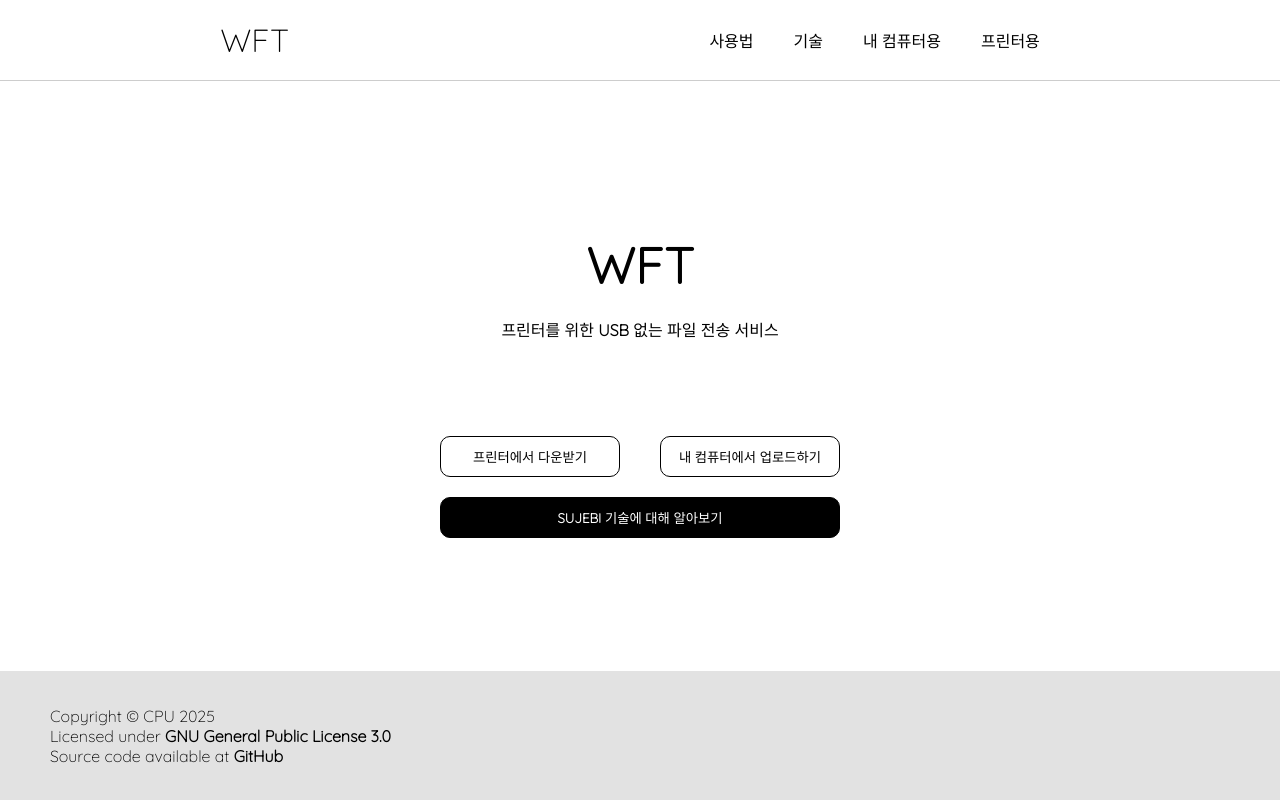
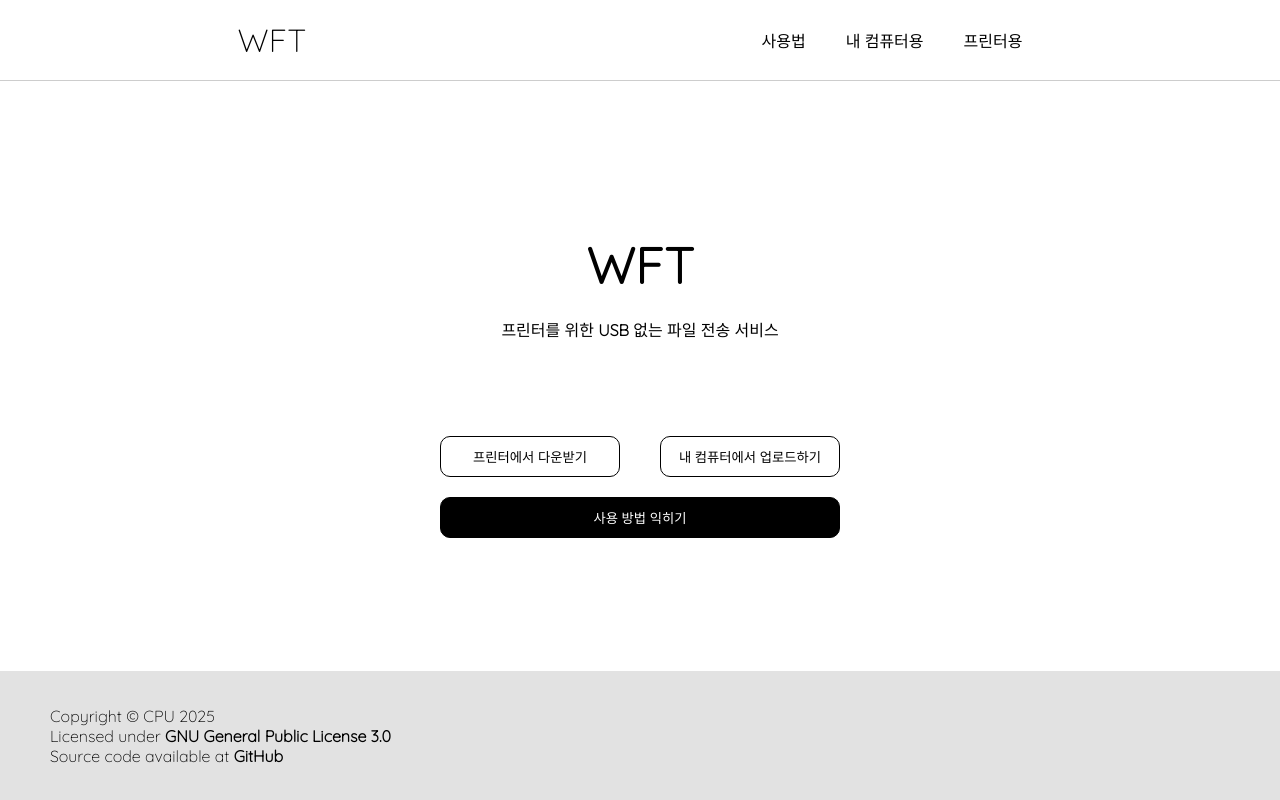
Before and after one commit to sjsh-sujebi/wapt-frontend, a React (Create React App) app: page / in a window 1280 px wide. Built offline with nearby package versions, Linux system fonts and the light colour scheme.

Commit message:
remove tech from options

```diff
--- a/src/components/MainPage.tsx
+++ b/src/components/MainPage.tsx
@@ -33,7 +33,7 @@ export default function MainPage() {
                         <button className="mp_get_started_btn" onClick={() => window.location.href = printer}>프린터에서 다운받기</button>
                         <button className="mp_get_started_btn" onClick={() => window.location.href = user}>내 컴퓨터에서 업로드하기</button>
                     </div>
-                    <button className="mp_get_started_reverse_btn" onClick={() => window.location.href = "/sujebi"}><span className="upfont">SUJEBI</span> 기술에 대해 알아보기</button>
+                    <button className="mp_get_started_reverse_btn" onClick={() => window.location.href = "/usage"}>사용 방법 익히기</button>
                 </div>
             </div>
         </div>
--- a/src/components/TopNav.tsx
+++ b/src/components/TopNav.tsx
@@ -31,7 +31,7 @@ export default function TopNav({hash, toggleHome, toggleMenu, toggleLogin, toggl
             <h1 className="navbar-title" onClick={() => burgerDefault(toggleHome)}><span className="sdownfont">WFT</span></h1>
             <div className="navbar-menu">
                 <span className="navbar-menu-help sdownfont" onClick={() => window.location.href = "/usage"}>사용법</span>
-                <span className="navbar-menu-help sdownfont" onClick={() => window.location.href = "/sujebi"}>기술</span>
+                {/* <span className="navbar-menu-help sdownfont" onClick={() => window.location.href = "/sujebi"}>기술</span> */}
                 <span className="navbar-menu-help sdownfont" onClick={() => window.location.href = userOrLoginURL}>내 컴퓨터용</span>
                 <span className="navbar-menu-help sdownfont" onClick={() => window.location.href = "/printer"}>프린터용</span>
                 {
```
